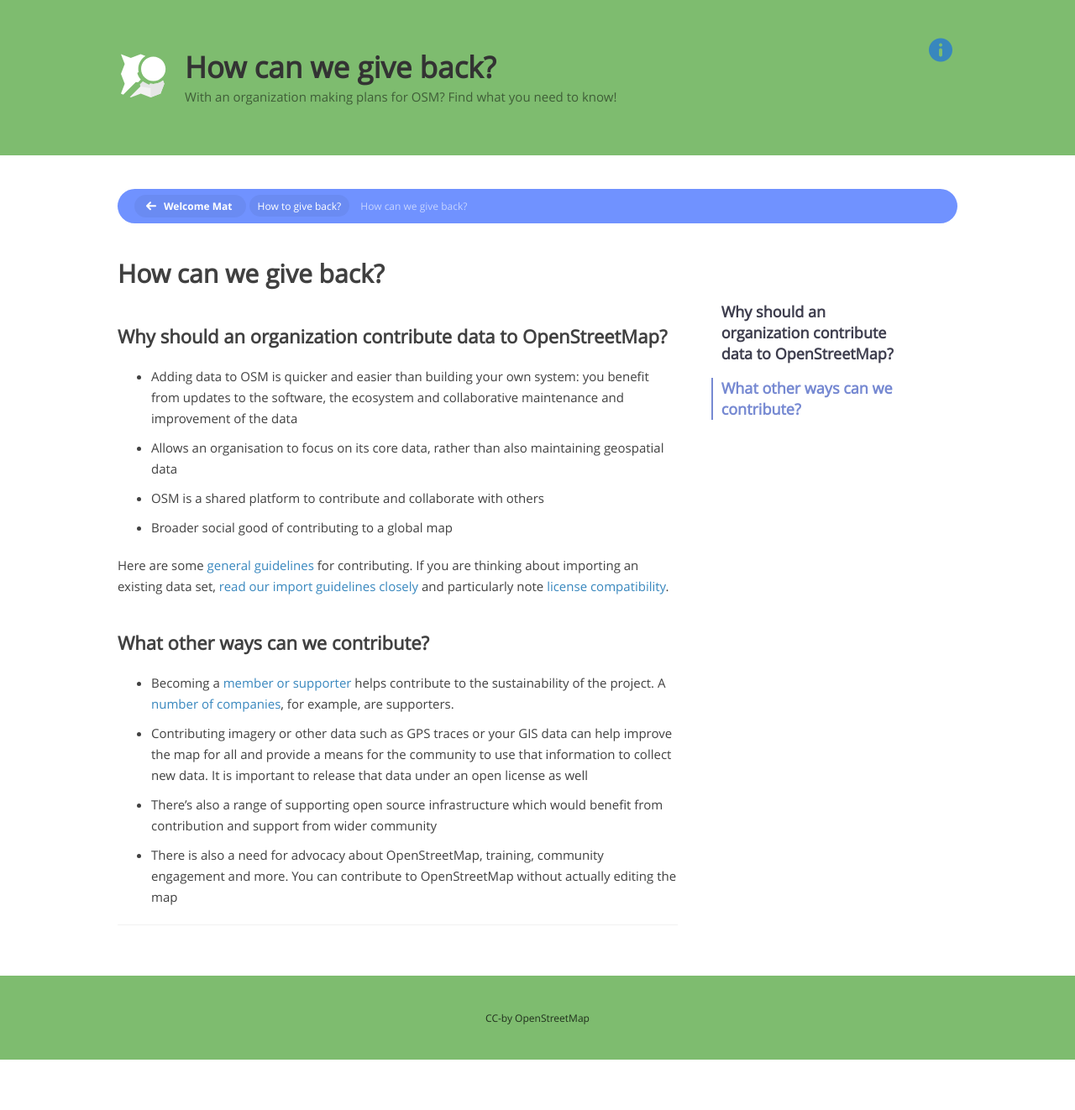
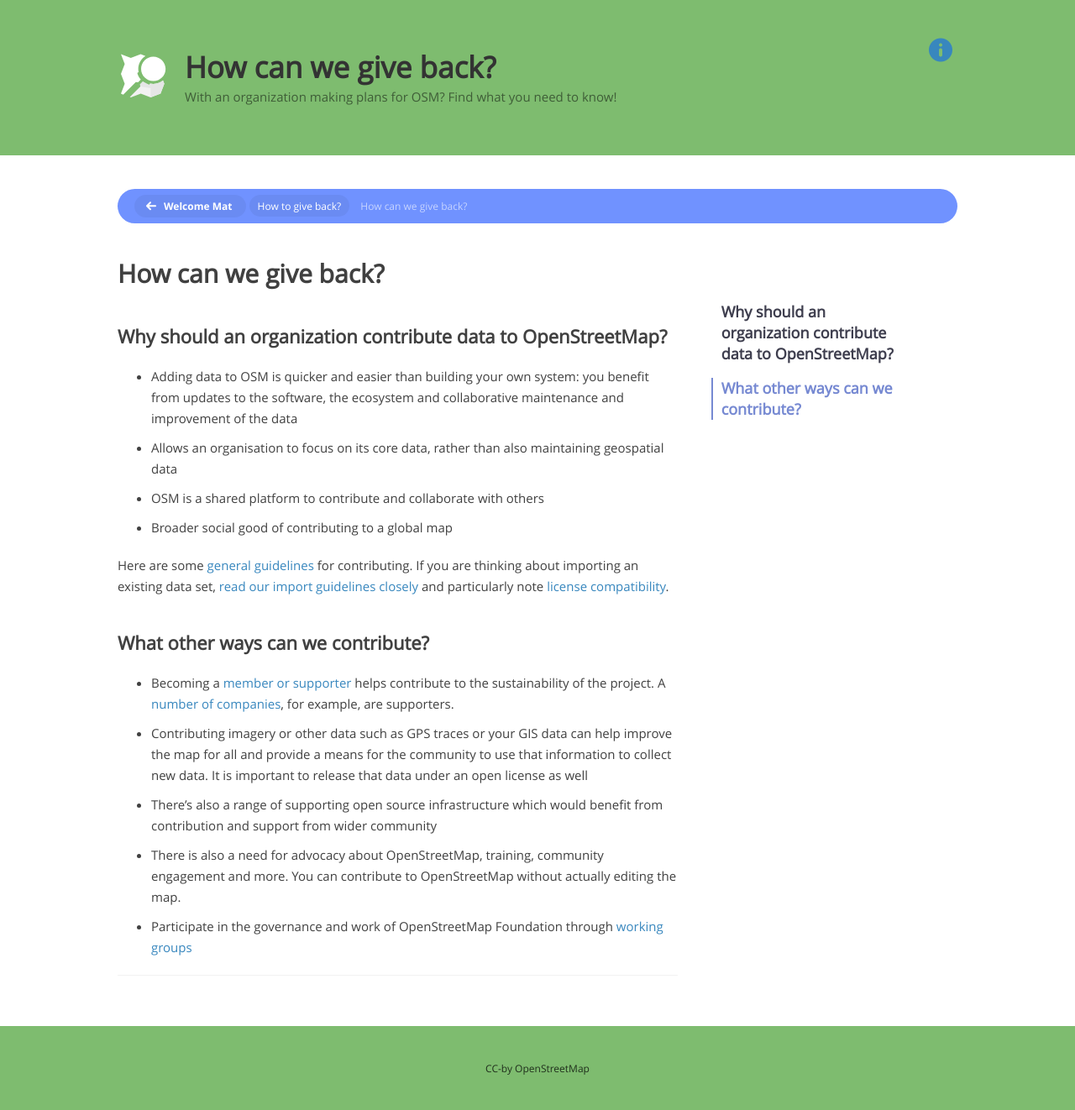
Before and after one commit to osmfoundation/welcome-mat, a Jekyll site: the page built from how-to-give-back/_posts/0000-01-03-how-to-give-back.md, in a window 1280 px wide. Shown: the whole page at 84% size. Built offline with Jekyll 4.4.1, drawn with Linux system fonts in a browser that asks for light colours; before the commit the page ends 1262 px from its top, so only the background shows below that.

Commit message:
Update 0000-01-03-how-to-give-back.md

```diff
--- a/how-to-give-back/_posts/0000-01-03-how-to-give-back.md
+++ b/how-to-give-back/_posts/0000-01-03-how-to-give-back.md
@@ -16,4 +16,5 @@
 * Becoming a <a href="{{site.baseurl}}/about-osm-community/donate-to-osm/">member or supporter</a> helps contribute to the sustainability of the project. A [number of companies](https://wiki.osmfoundation.org/wiki/Corporate_Members){:target="_blank"}, for example, are supporters.
 * Contributing imagery or other data such as GPS traces or your GIS data can help improve the map for all and provide a means for the community to use that information to collect new data. It is important to release that data under an open license as well
 * There’s also a range of supporting open source infrastructure which would benefit from contribution and support from wider community
-* There is also a need for advocacy about OpenStreetMap, training, community engagement and more. You can contribute to OpenStreetMap without actually editing the map
+* There is also a need for advocacy about OpenStreetMap, training, community engagement and more. You can contribute to OpenStreetMap without actually editing the map.
+* Participate in the governance and work of OpenStreetMap Foundation through [working groups]({{site.baseurl}}/welcome-mat/about-osm-community/working-groups/)
```
